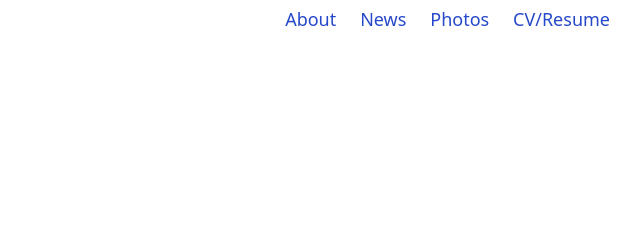
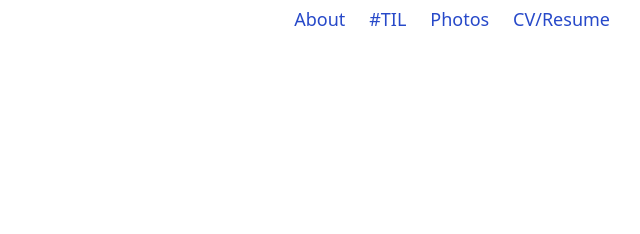
Before and after one commit to vietthai2512/vietthai2512.github.io, a plain HTML site: page index.html in a window 1280 px wide. Shown: the full height of the page, 542-1182 px from the left. Drawn offline with Linux system fonts and the light colour scheme.

Commit message:
change #news to #til

```diff
--- a/index.html
+++ b/index.html
@@ -18,6 +18,7 @@
 
     <!-- You could also inline the stylesheet -->
     <link rel="stylesheet" href="style.css" />
+    <script src="index.js"></script>
 </head>
 
 <body>
@@ -25,9 +26,9 @@
         <h1>
             <a href="#home">Homepage</a>
         </h1>
-        <nav>
+        <nav id="nav">
             <a href="#about">About</a>
-            <a href="#news">News</a>
+            <a href="#til">#TIL</a>
             <a href="#photos">Photos</a>
             <a href="#portfolio">CV/Resume</a>
         </nav>
@@ -58,7 +59,7 @@
             </figure>
         </section>
 
-        <section id="news">
+        <section id="til">
             <!-- NEWS -->
 
             <article>
```
